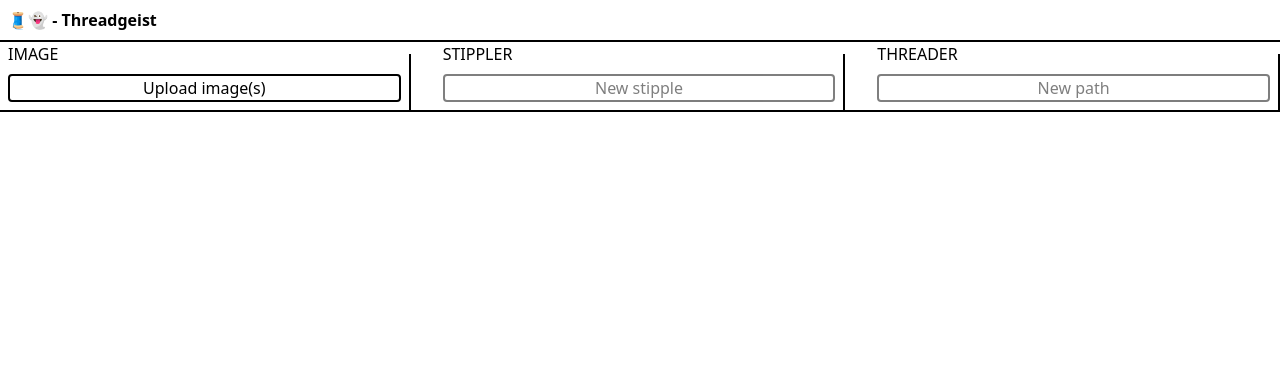
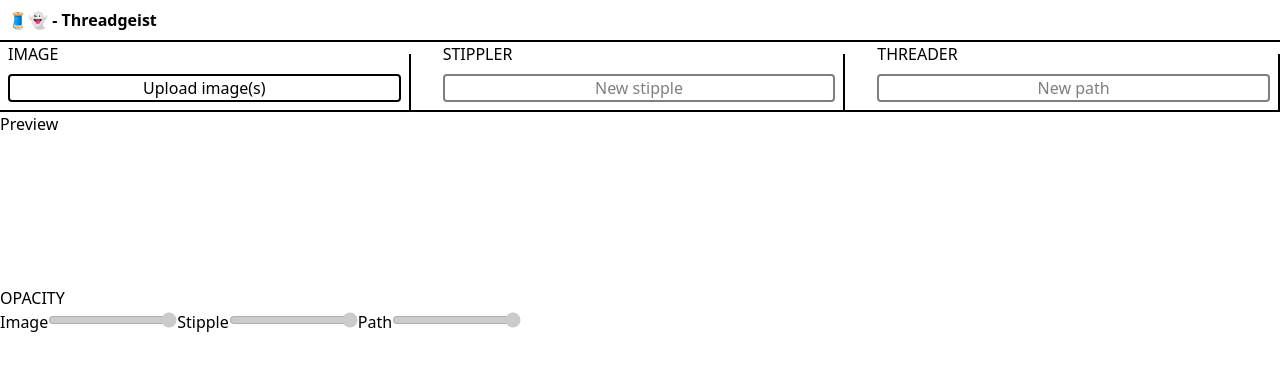
Before and after one commit to Asmatzaile/threadgeist, a React (Vite) app: page / in a window 1280 px wide. Shown: the top 370 px of the page. Built offline with nearby package versions, Linux system fonts and the light colour scheme.

Commit message:
add ability to see underlying image

```diff
--- a/src/App.jsx
+++ b/src/App.jsx
@@ -4,16 +4,17 @@ import { CreatePathModal } from "./CreatePathModal";
 import { CreateStippleModal } from "./CreateStippleModal";
 import { useForceUpdate } from "./useForceUpdate";
 import { Button } from "./components/Button";
+import { Slider } from "./components/Slider";
 
 function App() {
-    const canvasRef = useRef();
+    const previewRef = useRef();
     const createPathModalRef = useRef();
     const createStippleModalRef = useRef();
 
     const [images, setImages] = useState();
     const [currentImageIndex, setCurrentImageIndex] = useState();
     useEffect(() => {
-        createDrawer(canvasRef.current);
+        createDrawer(previewRef.current);
     }, [])
 
     const forceUpdate = useForceUpdate();
@@ -25,6 +26,11 @@ function App() {
         if (currentImageIndex === undefined) return;
         imageLoader.load(images[currentImageIndex].url, forceUpdate)
     }, [currentImageIndex, images]);
+
+    const [imgOpacity, setImgOpacity] = useState(1);
+    const [stippleOpacity, setStippleOpacity] = useState(1);
+    const [pathOpacity, setPathOpacity] = useState(1);
+
 
     return <>
         <header className="py-2 border-b-2">
@@ -57,7 +63,30 @@ function App() {
             </fieldset>
         </div>
 
-        <canvas hidden={!imageLoader.status === 'unstarted'} ref={canvasRef} />
+        <div>
+            <h3 className="preview">Preview</h3>
+            <div hidden={!imageLoader.status === 'unstarted'} className="relative" ref={previewRef}>
+                    <canvas style={{opacity: imgOpacity}} />
+                    <canvas style={{opacity: stippleOpacity}}  className="absolute inset-0"/>
+                    <canvas style={{opacity: pathOpacity}}  className="absolute inset-0"/>
+            </div>
+            <fieldset>
+                <legend className="uppercase">Opacity</legend>
+                <label>
+                    Image
+                    <Slider disabled={imageLoader.status === 'unstarted'} min="0" max="1" step="any" value={imgOpacity} onChange={(e)=>setImgOpacity(e.target.valueAsNumber)}/>
+                </label>
+                <label>
+                    Stipple
+                    <Slider disabled={stippler.status === 'unstarted'} min="0" max="1" step="any" value={stippleOpacity} onChange={(e)=>setStippleOpacity(e.target.valueAsNumber)}/>
+                </label>
+                <label>
+                    Path
+                    <Slider disabled={threader.status === 'unstarted'} min="0" max="1" step="any" value={pathOpacity} onChange={(e)=>setPathOpacity(e.target.valueAsNumber)}/>
+                </label>
+            </fieldset>
+        </div>
+
 
         <CreateStippleModal ref={createStippleModalRef} forceUpdate={forceUpdate}/>
         <CreatePathModal ref={createPathModalRef} forceUpdate={forceUpdate}/>
--- a/src/Drawer.js
+++ b/src/Drawer.js
@@ -1,40 +1,64 @@
 export class Drawer {
+    canvases = new Map();
 
-    constructor(canvas, stippler, threader) {
-        this.context = canvas.getContext("2d");
+    constructor(previewDiv, stippler, threader) {
+        const names = ["image", "stipple", "path"];
+        [...previewDiv.children].forEach((canvas, index) => this.canvases.set(names[index], canvas));
+
         this.stippler = stippler;
         this.threader = threader;
-        window.clearBg = () => this.clearBg();
-    }
-    updateCanvas({solo}={}) {
-        if (!solo) if (this.stippler.points) this.drawPoints(this.stippler.points, this.context);
-        if (!solo || solo.includes("route")) if (this.threader.route) this.drawRoute(this.stippler.points, this.threader.route, this.context);
-    }
-    updateDim({width, height}) {
-        const canvas = this.context.canvas;
-        canvas.width = width;
-        canvas.height = height;
-        this.updateCanvas();
     }
 
-    drawPoints(points, context=this.context) {
-        this.clearBg();
+    updateDim({width, height}) {
+        this.canvases.forEach((canvas, _name) => {
+            canvas.width = width;
+            canvas.height = height;
+        })
+        this.drawImage(this.stippler.image);
+        this.updatePoints();
+    }
+
+    updatePoints() {
+        if (this.stippler.points) this.drawPoints(this.stippler.points);
+        this.updatePath();
+    }
+
+    updatePath() {
+        if (this.stippler.points && this.threader.route) this.drawRoute(this.stippler.points, this.threader.route);
+    }
+
+    drawImage(image) {
+        const {data: grayscaleData, width, height} = image;
+        const dataArray = new Uint8ClampedArray(grayscaleData.length*4);
+        grayscaleData.forEach((normValue, index) => {
+            const value = Math.floor(normValue*256);
+            dataArray[index*4] = value;
+            dataArray[index*4+1] = value;
+            dataArray[index*4+2] = value;
+            dataArray[index*4+3] = 255;
+        });
+        const imageData = new ImageData(dataArray, width, height);
+        const context = this.canvases.get("image").getContext("2d");
+        context.putImageData(imageData, 0, 0);
+    }
+
+    drawPoints(points) {
+        const context = this.canvases.get("stipple").getContext("2d");
+        this.clearBg(context);
         context.beginPath();
         for (let i = 0, n = points.length; i < n; i += 2) {
             const x = points[i], y = points[i + 1];
             context.moveTo(x + 1.5, y);
             context.arc(x, y, 1.5, 0, 2 * Math.PI);
         }
-        context.fillStyle = "#000";
+        context.fillStyle = "#66f";
         context.fill();
     }
 
-    clearBg(context=this.context) {
-        context.fillStyle = "#fff";
-        context.fillRect(0, 0, context.canvas.width, context.canvas.height);
-    }
 
-    drawRoute(points, route, context=this.context) {
+    drawRoute(points, route) {
+        const context = this.canvases.get("path").getContext("2d");
+        this.clearBg(context);
         context.beginPath();
         route.forEach((pointIndex, i) => {
             const [x, y] = [points[pointIndex * 2], points[pointIndex * 2 + 1]];
@@ -45,4 +69,9 @@ export class Drawer {
         context.stroke();
     }
 
+    clearBg = context => context.clearRect(0, 0, context.canvas.width, context.canvas.height);
+
+    setOpacity(canvas, level) {
+
+    }
 }
--- a/src/ImageLoader.js
+++ b/src/ImageLoader.js
@@ -28,7 +28,7 @@ export class ImageLoader {
         for (let i = 0, n = rgba.length / 4; i < n; ++i) {
             const [r, g, b, _a] = rgba.slice(i * 4, i * 4 + 4);
             const luminance = 0.2126 * r / 255 + 0.7152 * g / 255 + 0.0722 * b / 255; // Rec. 709
-            data[i] = 1 - luminance;
+            data[i] = luminance;
         }
 
         return { data, width, height };
--- a/src/RangeParam.jsx
+++ b/src/RangeParam.jsx
@@ -1,5 +1,5 @@
 import { round, lin2log, log2lin } from "./utils";
-
+import { Slider } from "./components/Slider";
 export class RangeParam {
     constructor(min, max, value, step="any") {
         this.min = min;
@@ -19,11 +19,3 @@ export class RangeParam {
         onChange={e => onUpdate(round(lin2log(e.target.valueAsNumber, this.min, this.max), this.step))} />
     }
 }
-
-const Slider = ({className, min, max, step, value, displayValue, onChange}) => {
-    return <>
-        <input className={className} type="range" min={min} max={max} step={step} value={value} onChange={onChange} />
-        <div>{parseFloat(displayValue.toFixed(2)).toString()}</div>
-    </>
-
-}
--- a/src/Stippler.js
+++ b/src/Stippler.js
@@ -41,7 +41,7 @@ export class Stippler {
             for (let j = 0; j < 30; ++j) {
                 const x = points[i * 2] = Math.floor(Math.random() * image.width);
                 const y = points[i * 2 + 1] = Math.floor(Math.random() * image.height);
-                if (Math.random() < image.data[y * image.width + x]) break;
+                if (Math.random() < 1 - image.data[y * image.width + x]) break;
             }
         }
 
--- a/src/Threader.js
+++ b/src/Threader.js
@@ -2,7 +2,6 @@ import { RangeParam } from "./RangeParam";
 
 export class Threader {
     worker = new Worker(new URL("./threader.worker.js", import.meta.url), {type: 'module'});
-    onstart = () => {}
     onstep = () => {}
     onfinish = () => {}
     status = 'unstarted'
@@ -41,6 +40,5 @@ export class Threader {
         const imgDiagonal = Math.sqrt(Math.pow(this.stippler.image.width, 2) + Math.pow(this.stippler.image.height, 2));
         const maxDistance = imgDiagonal * distanceLimit;
         this.worker.postMessage({name: "calculateRoute", args: {points, route, settings: { distanceWeight, directnessWeight, maxDistance }}});
-        this.onstart();
     }
 }
--- /dev/null
+++ b/src/components/Slider.jsx
@@ -0,0 +1,7 @@
+export const Slider = ({displayValue, ...params}) => {
+    return <>
+        <input type="range" {...params} />
+        {displayValue && <div>{parseFloat(displayValue.toFixed(2)).toString()}</div>}
+    </>
+
+}
--- a/src/index.js
+++ b/src/index.js
@@ -8,11 +8,9 @@ export const imageLoader = new ImageLoader();
 export const stippler = new Stippler(imageLoader);
 export const threader = new Threader(stippler);
 
-let drawer;
 export function createDrawer(canvas) {
-    drawer = new Drawer(canvas, stippler, threader);
-    stippler.onstep = () => drawer.updateCanvas();
-    threader.onstart = () => drawer.updateCanvas();
-    threader.onstep = () => drawer.updateCanvas({solo: ["route"]});
+    const drawer = new Drawer(canvas, stippler, threader);
+    stippler.onstep = () => drawer.updatePoints();
+    threader.onstep = () => drawer.updatePath();
     imageLoader.drawer = drawer;
 }
--- a/src/stippler.worker.js
+++ b/src/stippler.worker.js
@@ -59,7 +59,7 @@ function relaxStep(voronoi, c, s, image, wiggle=0) {
     for (let y = 0, i = 0; y < height; ++y) {
         for (let x = 0; x < width; ++x) {
             const pixelIndex = y * width + x;
-            const weight = data[pixelIndex];
+            const weight = 1 - data[pixelIndex];
             const xCenter = x + 0.5;
             const yCenter = y + 0.5;
             i = delaunay.find(xCenter, yCenter, i);
```
